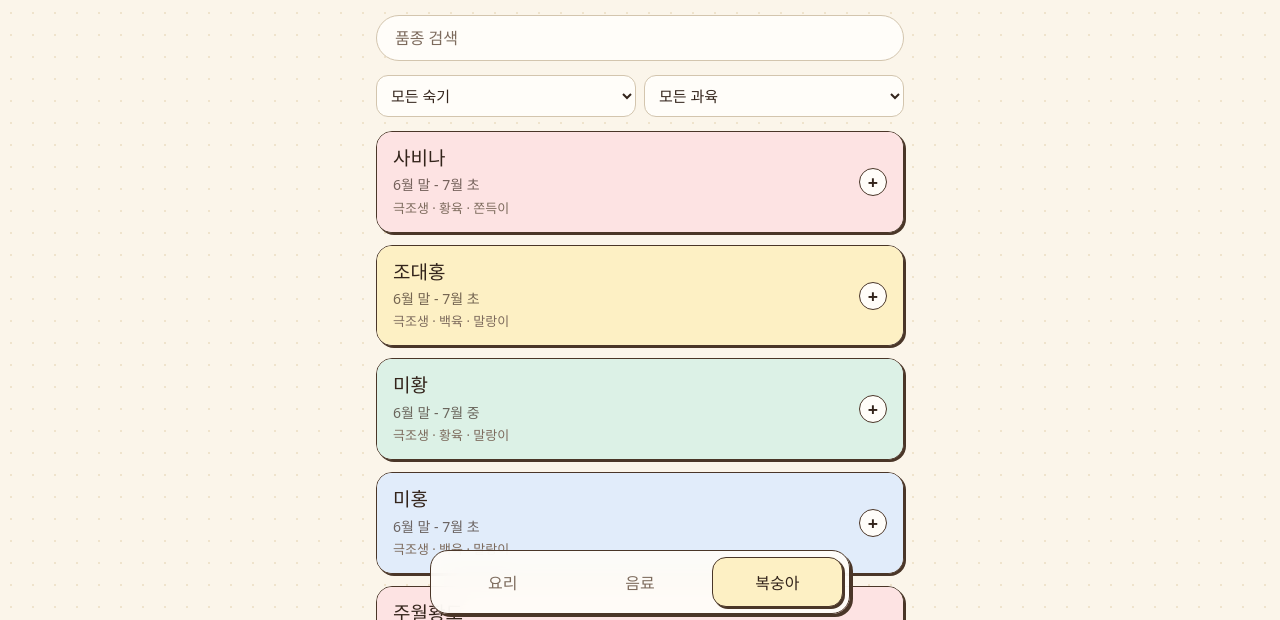
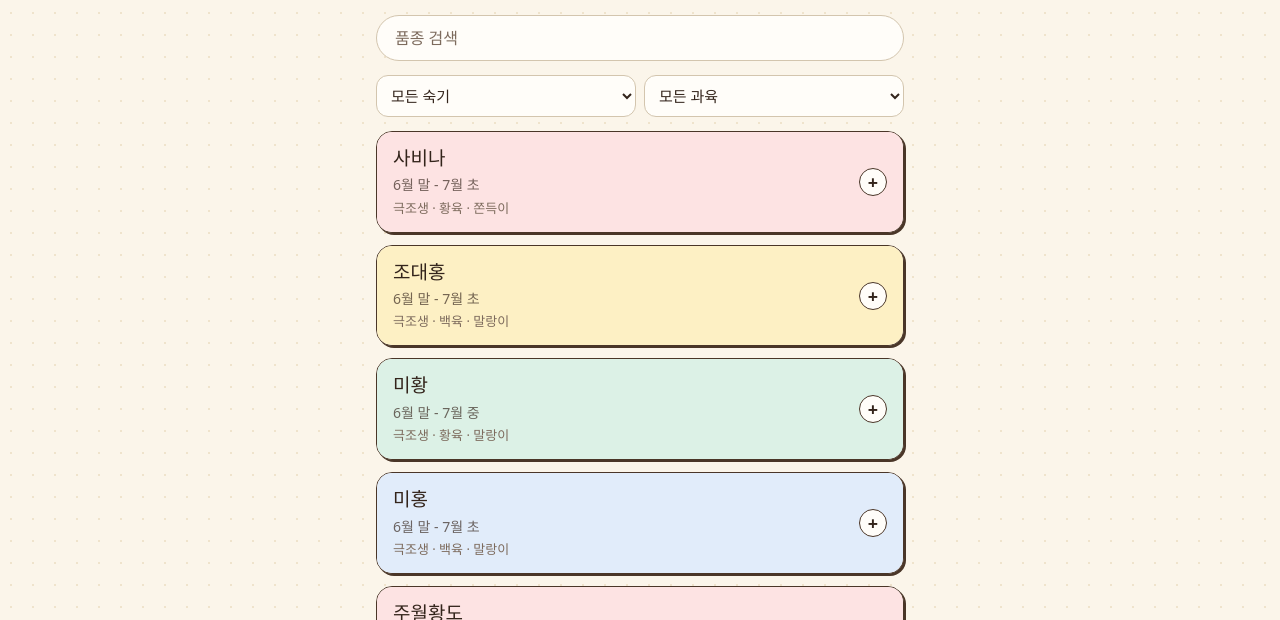
Before and after one commit to witchveronica88/cooking, a plain HTML site: page peaches.html in a window 1280 px wide. Shown: the part 174-794 px from the top of the page. Drawn offline with Linux system fonts and the light colour scheme.

Commit message:
레시피와 복숭아 페이지를 완전히 분리
- index.html: 하단 탭을 요리·음료 두 개로, 복숭아 링크 제거
- peaches.html: 하단 탭 제거, 품종·농장·시식 기록 상단 탭만 사용

Co-Authored-By: Claude Opus 5.5 <noreply@anthropic.com>
Claude-Session: https://claude.ai/code/session_01GbvxVc6gP529xAUQLxUyD2

```diff
--- a/peaches.html
+++ b/peaches.html
@@ -32,7 +32,7 @@
       button:focus-visible,input:focus-visible,textarea:focus-visible,select:focus-visible,summary:focus-visible,a:focus-visible { outline:2px solid var(--accent); outline-offset:2px; }
       .sr-only { position:absolute; width:1px; height:1px; padding:0; margin:-1px; overflow:hidden; clip:rect(0,0,0,0); white-space:nowrap; border:0; }
       .app-shell { min-height:100vh; }
-      .content-wrap { width:min(100%,560px); margin:0 auto; padding:calc(8px + env(safe-area-inset-top)) 16px calc(96px + env(safe-area-inset-bottom)); }
+      .content-wrap { width:min(100%,560px); margin:0 auto; padding:calc(8px + env(safe-area-inset-top)) 16px calc(32px + env(safe-area-inset-bottom)); }
       .subnav { position:sticky; top:0; z-index:8; display:grid; grid-auto-flow:column; grid-auto-columns:1fr; gap:8px; margin:0 -16px; padding:10px 16px; background:color-mix(in srgb,var(--bg) 88%,transparent); -webkit-backdrop-filter:blur(10px); backdrop-filter:blur(10px); }
       .subnav:empty { display:none; }
       .subnav button { min-height:40px; border:1.5px solid var(--line-strong); border-radius:999px; background:var(--surface); color:var(--dim); font-size:15px; font-weight:700; transition:background .15s,color .15s,transform .1s; }
@@ -82,12 +82,9 @@
       .record>p { margin:10px 0 0; line-height:1.7; font-size:15px; }
       .record-meta { display:flex; flex-wrap:wrap; gap:6px 14px; margin-top:12px; padding-top:10px; border-top:1px dashed var(--line-strong); color:var(--dim); font-size:14px; }
       .stars { color:var(--accent); letter-spacing:.08em; }
-      .bottom-nav { position:fixed; z-index:10; left:50%; bottom:0; transform:translateX(-50%); width:min(100%,560px); display:grid; grid-template-columns:repeat(3,1fr); gap:6px; padding:7px 10px calc(7px + env(safe-area-inset-bottom)); border-top:1.5px solid var(--ink); background:color-mix(in srgb,var(--surface) 92%,transparent); -webkit-backdrop-filter:blur(14px); backdrop-filter:blur(14px); }
-      .bottom-nav button,.bottom-nav a,.bottom-nav span { display:grid; place-items:center; text-decoration:none; min-height:50px; border:1.5px solid transparent; border-radius:14px; background:transparent; color:var(--dim); font-family:var(--display); font-size:16px; transition:color .15s,background .15s; }
-      .bottom-nav .active { border-color:var(--ink); background:var(--butter); color:var(--text); box-shadow:var(--shadow); }
       .empty { padding:32px 12px; text-align:center; color:var(--dim); border:1.5px dashed var(--line-strong); border-radius:var(--radius); background:var(--surface); font-size:15px; }
       button:active:not(:disabled) { transform:translate(1px,1px); }
-      @media (min-width:700px) { .content-wrap { padding-top:28px; } .bottom-nav { bottom:12px; width:min(calc(100% - 32px),420px); border:1.5px solid var(--ink); border-radius:18px; padding:6px; box-shadow:3px 3px 0 var(--ink); } }
+      @media (min-width:700px) { .content-wrap { padding-top:28px; } }
       @media (max-width:370px) { .content-wrap { padding-left:12px; padding-right:12px; } .subnav { margin:0 -12px; padding:10px 12px; } .fact { grid-template-columns:72px minmax(0,1fr); } }
       @media (prefers-reduced-motion:reduce) { * { scroll-behavior:auto!important; transition:none!important; animation:none!important; } }
     </style>
@@ -98,7 +95,6 @@
         <nav class="subnav" id="subnav" aria-label="세부 메뉴"></nav>
         <main id="main"></main>
       </div>
-      <nav class="bottom-nav" id="bottomnav" aria-label="주요 메뉴"></nav>
     </div>
 
     <script>
@@ -121,14 +117,12 @@
       function won(value) { return value ? new Intl.NumberFormat("ko-KR").format(value) + "원" : ""; }
       function shortDate(value) { if (!value) return "날짜 없음"; var p = value.split("-"); return p[0] + ". " + Number(p[1]) + ". " + Number(p[2]); }
 
-      var MAIN_TABS = [ { label: "요리", href: "index.html#cooking" }, { label: "음료", href: "index.html#drinks" }, { label: "복숭아", current: true } ];
       var SUB_TABS = [["varieties", "품종"], ["farms", "농장"], ["tastings", "시식 기록"]];
       var state = { sub: "varieties", search: "", season: "", flesh: "" };
       var openIds = {};
 
       var mainEl = document.getElementById("main");
       var subnavEl = document.getElementById("subnav");
-      var bottomnavEl = document.getElementById("bottomnav");
 
       function searchBox(label) {
         return '<label class="search"><span class="sr-only">' + esc(label) + '</span><input data-role="search" aria-label="' + esc(label) + '" value="' + esc(state.search) + '" placeholder="' + esc(label) + '" />' +
@@ -173,10 +167,6 @@
       function render() {
         subnavEl.innerHTML = SUB_TABS.map(function (pair) {
           return '<button type="button" data-action="sub" data-id="' + pair[0] + '" class="' + (state.sub === pair[0] ? "on" : "") + '">' + pair[1] + "</button>";
-        }).join("");
-        bottomnavEl.innerHTML = MAIN_TABS.map(function (tab) {
-          if (tab.current) return '<span class="active" aria-current="page">' + tab.label + "</span>";
-          return '<a href="' + tab.href + '">' + tab.label + "</a>";
         }).join("");
 
         var q = norm(state.search);
```
Also changed, not shown: index.html (+4 -5 lines).
